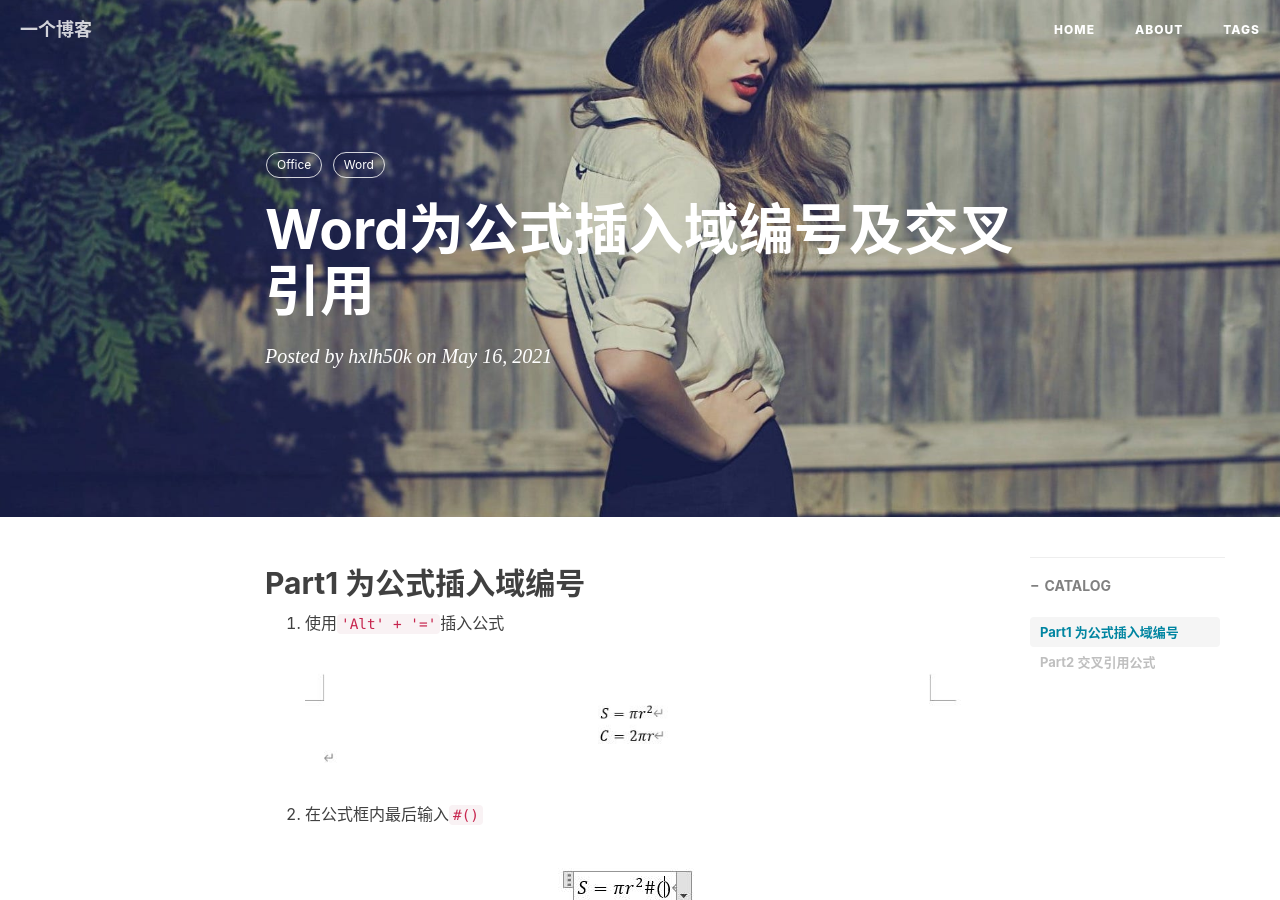
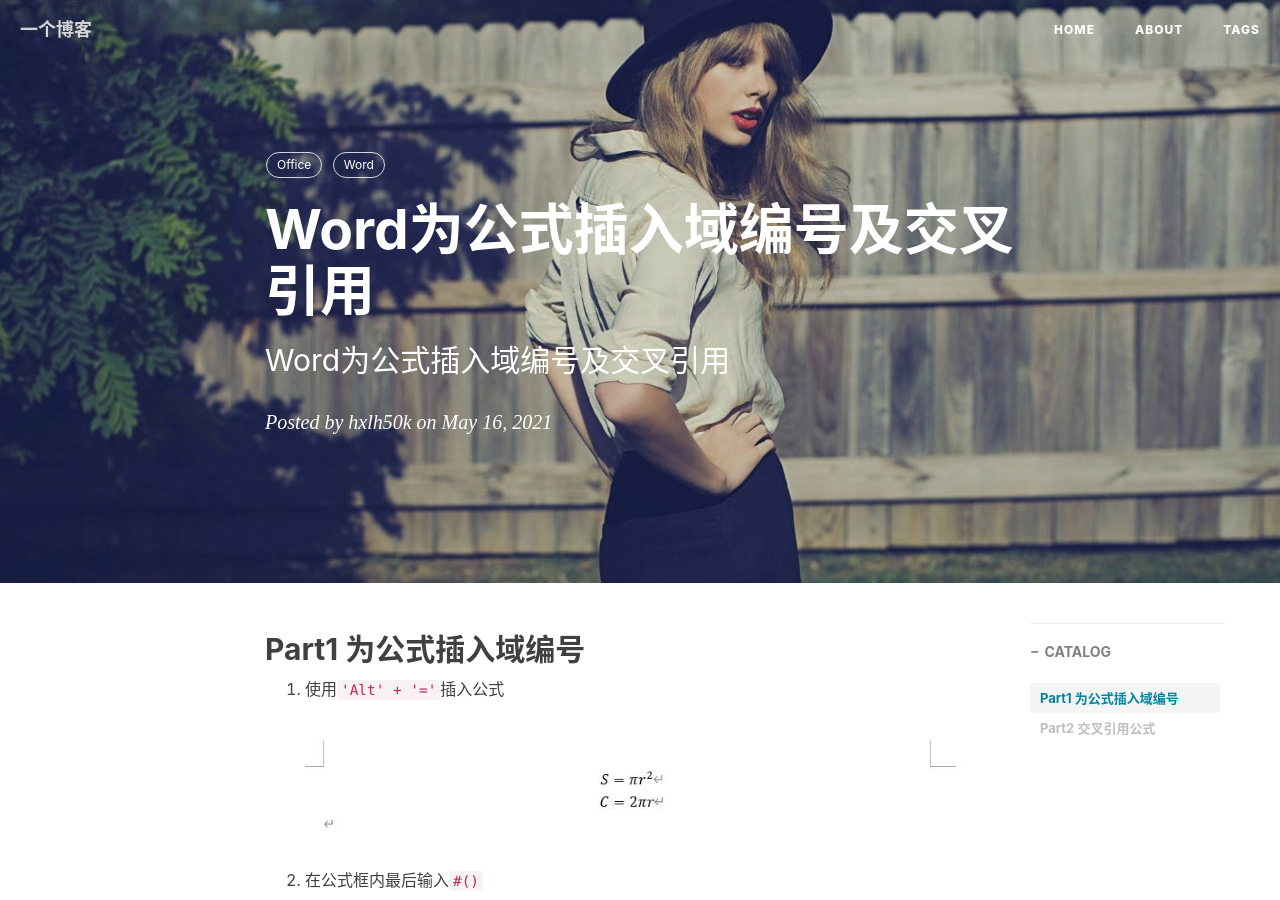
Before and after one commit to HXLH50K/hxlh50k.github.io, a Jekyll site: the page built from _posts/2021-05-16-Word为公式插入域编号及交叉引用.md, in a window 1280 px wide and 900 px high. Built offline with Jekyll 4.4.1, drawn with Linux system fonts in a browser that asks for light colours; nearby versions of some CDN libraries; comment, search, counter and statistics services are not loaded.

Commit message:
post a new blog

```diff
--- a/_posts/2021-05-16-Word为公式插入域编号及交叉引用.md
+++ b/_posts/2021-05-16-Word为公式插入域编号及交叉引用.md
@@ -1,7 +1,7 @@
 ---
 layout:     post
 title:      Word为公式插入域编号及交叉引用
-subtitle:   null
+subtitle:   Word为公式插入域编号及交叉引用
 date:       2021-05-16
 author:     hxlh50k
 header-img: null
```
